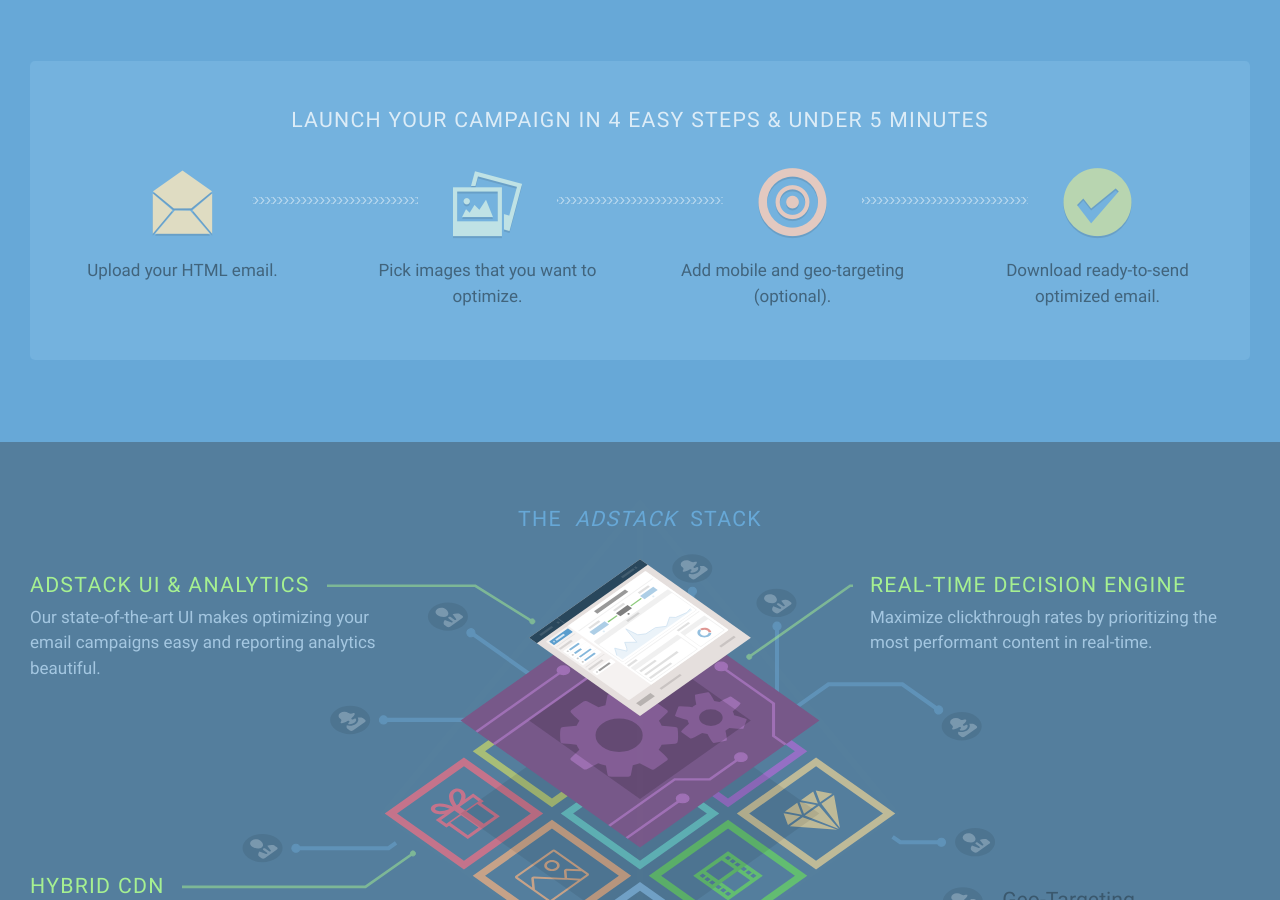
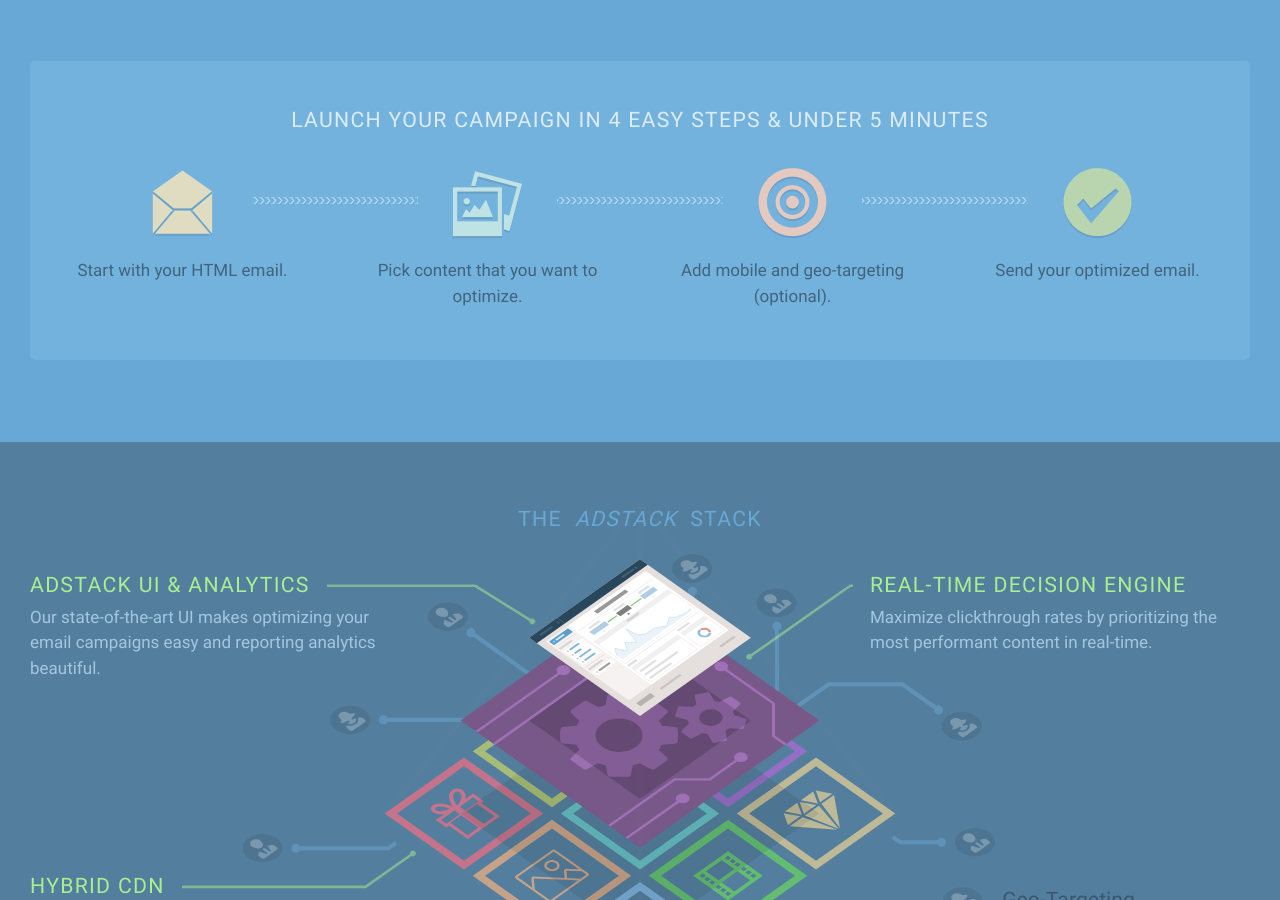
Before and after one commit to AdStack/adstack.github.io, a Jekyll site: the page built from _posts/2013-02-13-liveoptimizer.html, in a window 1280 px wide and 900 px high, scrolled down 839 px. Built offline with Jekyll 4.4.1, drawn with Linux system fonts in a browser that asks for light colours; some web fonts are replaced.

Commit message:
update copy

```diff
--- a/_posts/2013-02-13-liveoptimizer.html
+++ b/_posts/2013-02-13-liveoptimizer.html
@@ -76,11 +76,11 @@
 			<h2>Launch your campaign in 4 easy steps &amp; under 5 minutes</h2>
 			<div class="col-3">
 				<i class="icon-envelope-2"></i>
-				<p>Upload your HTML email.</p>
+				<p>Start with your HTML email.</p>
 			</div>
 			<div class="col-3">
 				<i class="icon-pictures"></i>
-				<p>Pick images that you want to optimize.</p>
+				<p>Pick content that you want to optimize.</p>
 			</div>
 			<div class="col-3">
 				<i class="icon-target-2"></i>
@@ -88,7 +88,7 @@
 			</div>
 			<div class="col-3">
 				<i class="icon-checkmark-circle"></i>
-				<p>Download ready-to-send optimized email.</p>
+				<p>Send your optimized email.</p>
 			</div>
 		</div>
 	</div>
```
